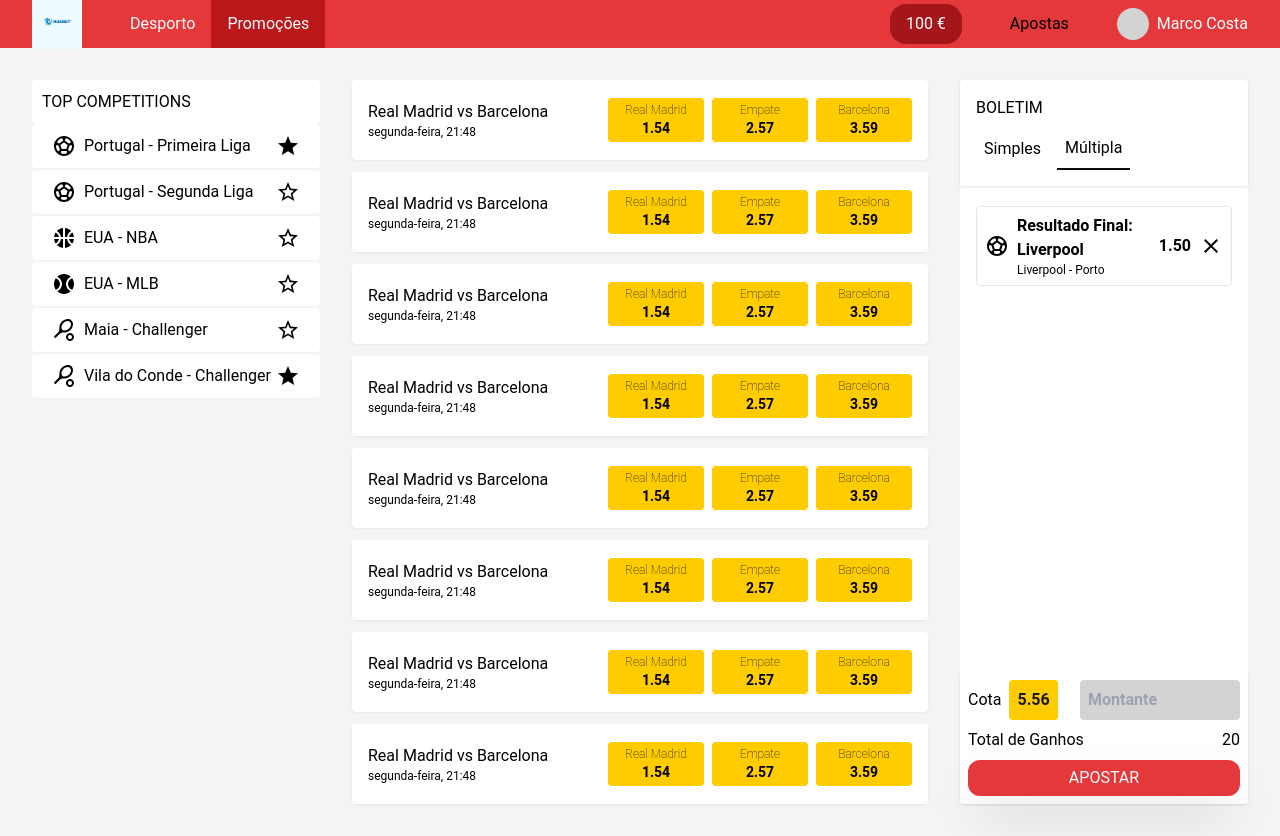
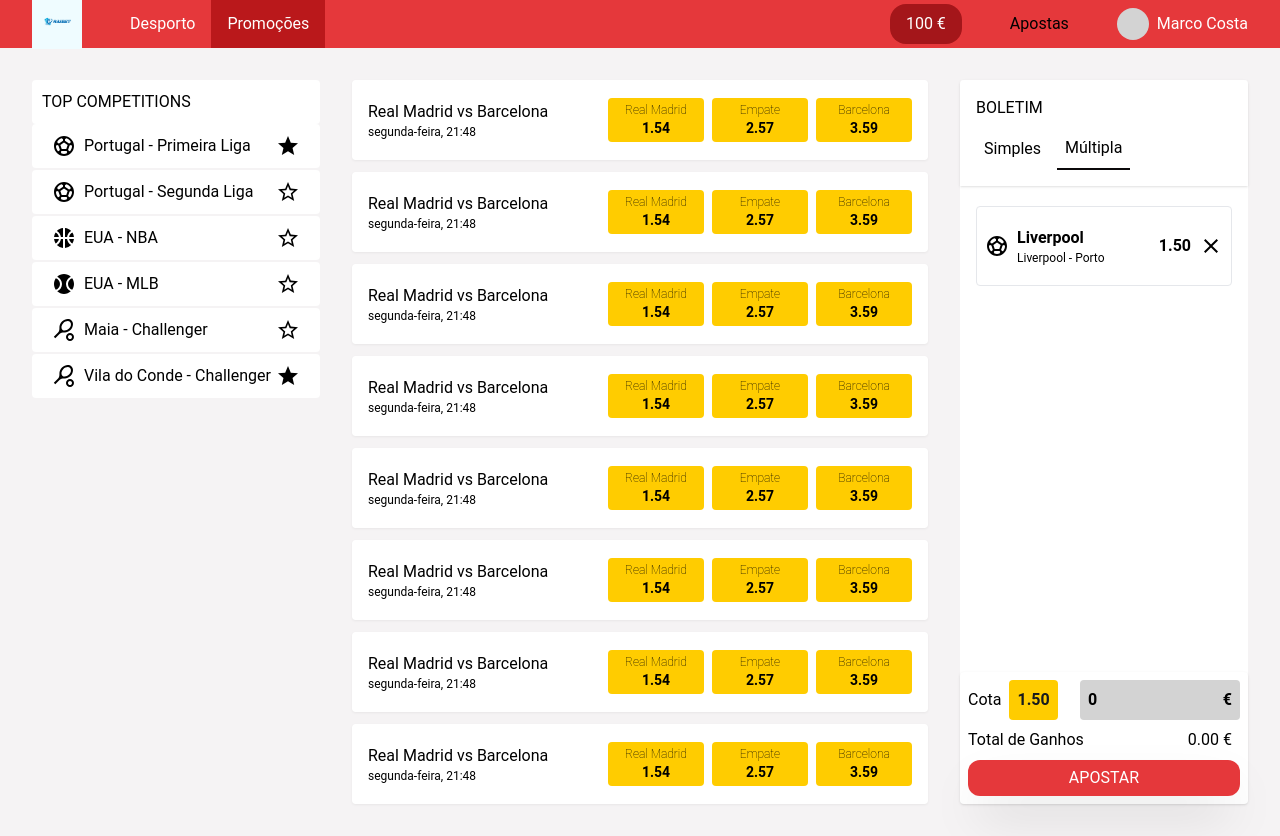
Before and after one commit to gonaloppcc/projetoRAS, a Next.js app in the folder frontend/: page / in a window 1280 px wide. Both pictures are taken after a click on the element "Múltipla". Built offline with nearby package versions, Linux system fonts and the light colour scheme.

Commit message:
Add Multiple BettingSlip working.

```diff
--- a/frontend/src/components/BettingSlip/index.tsx
+++ b/frontend/src/components/BettingSlip/index.tsx
@@ -16,8 +16,15 @@ const TABS = [
 ];
 
 export const BettingSlip = () => {
-    const {betType, setBetType, bets, removeBet, submitReport} =
-        useBettingSlip();
+    const {
+        bettingAmount,
+        setBettingAmount,
+        betType,
+        setBetType,
+        bets,
+        removeBet,
+        submitReport,
+    } = useBettingSlip();
 
     const getRemoveBetHandler = (id: string) => () => {
         removeBet(id);
@@ -63,9 +70,12 @@ export const BettingSlip = () => {
                         ))}
                     </div>
                     <MultipleBetBettingSlipInfo
-                        odd={5.56}
-                        possibleWinnings={20}
+                        odd={bets.reduce((acc, bet) => acc * bet.odd.price, 1)}
                         placeBetOnClick={submitReport}
+                        bettingAmount={
+                            bettingAmount as number /* bettingAmount is always defined when the bet is Multiple */
+                        }
+                        setBettingAmount={setBettingAmount}
                     />
                 </>
             )}
--- a/frontend/src/components/Input/index.tsx
+++ b/frontend/src/components/Input/index.tsx
@@ -5,20 +5,30 @@ interface InputProps {
     placeholder?: string;
     value?: string;
     onChange?: (value: string) => void;
+    suffix?: string;
 }
 
-export const Input = ({type, placeholder, value, onChange}: InputProps) => {
+export const Input = ({
+    type,
+    placeholder,
+    value,
+    onChange,
+    suffix,
+}: InputProps) => {
     const onChangeHandler = (event: React.ChangeEvent<HTMLInputElement>) => {
         if (onChange) onChange(event.target.value);
     };
 
     return (
+        <div className="w-40 flex flex-row bg-LIGHT_GRAY p-2 rounded font-semibold">
             <input
+                className="bg-inherit w-full focus:outline-none"
                 type={type}
-            className="w-40 bg-LIGHT_GRAY p-2 rounded font-semibold focus:outline-none"
                 placeholder={placeholder}
                 value={value}
                 onChange={onChangeHandler}
             />
+            {suffix}
+        </div>
     );
 };
--- a/frontend/src/components/MultipleBetBettingSlipInfo/index.tsx
+++ b/frontend/src/components/MultipleBetBettingSlipInfo/index.tsx
@@ -4,16 +4,22 @@ import {Input} from '@components/Input';
 
 interface MultipleBettingSlipInfoProps {
     odd: number;
-    possibleWinnings: number;
     placeBetOnClick: () => void;
+    bettingAmount: number;
+    setBettingAmount: (amount: number) => void;
 }
 
 export const MultipleBetBettingSlipInfo = ({
     odd,
-    possibleWinnings,
     placeBetOnClick,
+    bettingAmount,
+    setBettingAmount,
 }: MultipleBettingSlipInfoProps) => {
-    const [bettingAmount, setBettingAmount] = React.useState<string>();
+    const bettingAmountAsString = String(bettingAmount);
+
+    const setBettingAmountHandler = (amount: string) => {
+        setBettingAmount(Number(amount));
+    };
 
     return (
         <div className="w-full flex flex-col items-start p-2 gap-2 bg-WHITE shadow rounded">
@@ -29,15 +35,16 @@ export const MultipleBetBettingSlipInfo = ({
                     placeholder={
                         'Montante' /* FIXME Text hardcoded for now!! */
                     }
-                    value={bettingAmount}
-                    onChange={setBettingAmount}
+                    value={bettingAmountAsString}
+                    onChange={setBettingAmountHandler}
+                    suffix={'€' /* FIXME Currency hardcoded for now!! */}
                 />
             </div>
-            <div className="w-full flex flex-row justify-between items-start p-0">
+            <div className="w-full flex flex-row justify-between items-start pr-2">
                 <span>
                     {'Total de Ganhos' /* FIXME Text hardcoded for now!! */}
                 </span>
-                <span>{possibleWinnings}</span>
+                <span>{`${formatNumber(odd * bettingAmount)} €`}</span>
             </div>
             <button
                 className="w-full py-1.5 bg-IMPERIAL_RED rounded-xl shadow-2xl text-WHITE"
--- a/frontend/src/state/useBettingSlip.ts
+++ b/frontend/src/state/useBettingSlip.ts
@@ -44,7 +44,7 @@ const initialBets: BetState[] = [
         eventName: 'Liverpool - Porto',
         eventType: 'football',
         odd: {
-            name: 'Resultado Final: Liverpool',
+            name: 'Liverpool',
             price: 1.5,
         },
     },
```
Lines whose indentation alone changed are shown as unchanged.
